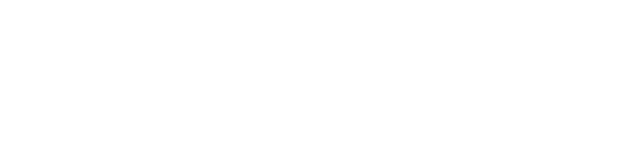
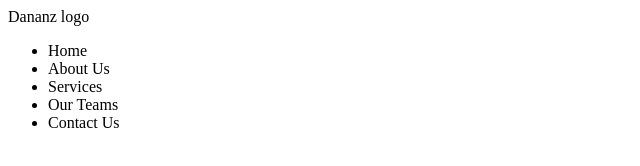
Before and after one commit to nickola1978/dananz, a website: page src/index.html in a window 1280 px wide. Shown: the whole page, without its empty margins (0-640 px from the left). Drawn offline with nearby package versions, Linux system fonts and the light colour scheme; files that its build step writes are made by us from their sources.

Commit message:
add initial structure to header template

```diff
--- a/src/template/header.html
+++ b/src/template/header.html
@@ -1,3 +1,16 @@
 <header>
-
+  <div class="header-wrapper">
+    <div class="header-logo">
+      Dananz logo
+    </div>
+    <nav class="header-nav">
+      <ul>
+        <li>Home</li>
+        <li>About Us</li>
+        <li>Services</li>
+        <li>Our Teams</li>
+        <li>Contact Us</li>
+      </ul>
+    </nav>
+  </div>
 </header>
```
